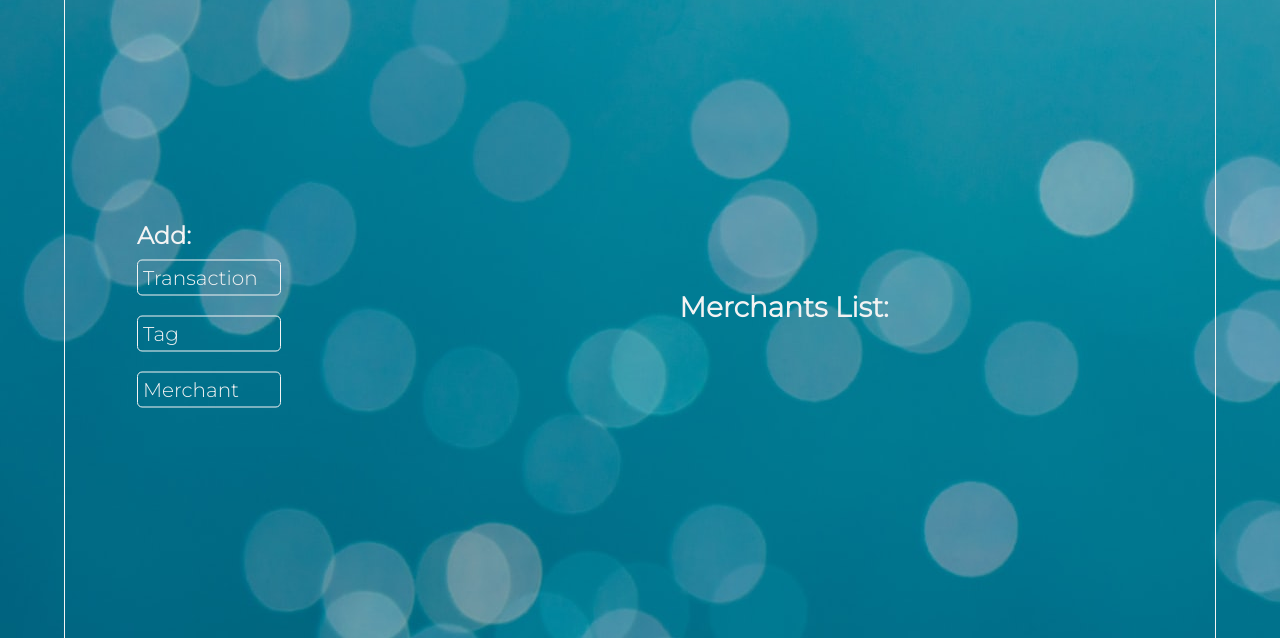
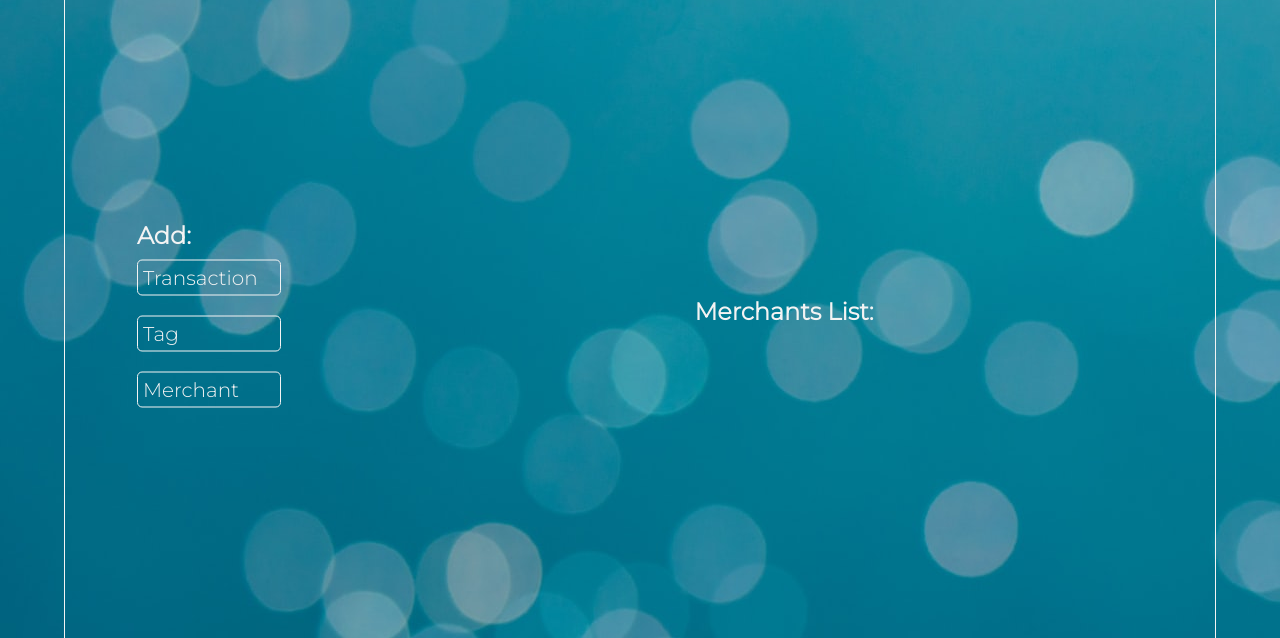
Before and after one commit to lesmodrzejewski/Spending-Tracker, a Flask app: page /merchants in a window 1280 px wide. Shown: the part 81-719 px from the top of the page. Run offline with Flask 2, Linux system fonts and the light colour scheme; data that the repository does not hold is empty; some libraries are stand-ins or nearby versions; some web fonts are replaced.

Commit message:
merchant list font size changed

```diff
--- a/static/style.css
+++ b/static/style.css
@@ -141,7 +141,13 @@ aside > h2 {
 }
 
 .merchant-list h1 {
-    margin-bottom: 1.5rem;
+    font-size: 1.5rem;
+    margin-bottom: 0.9rem;
+}
+
+.merchant-list a {
+    font-size: 1.25rem;
+    margin-bottom: 0.9rem;
 }
 
 #add-merchant {
```
